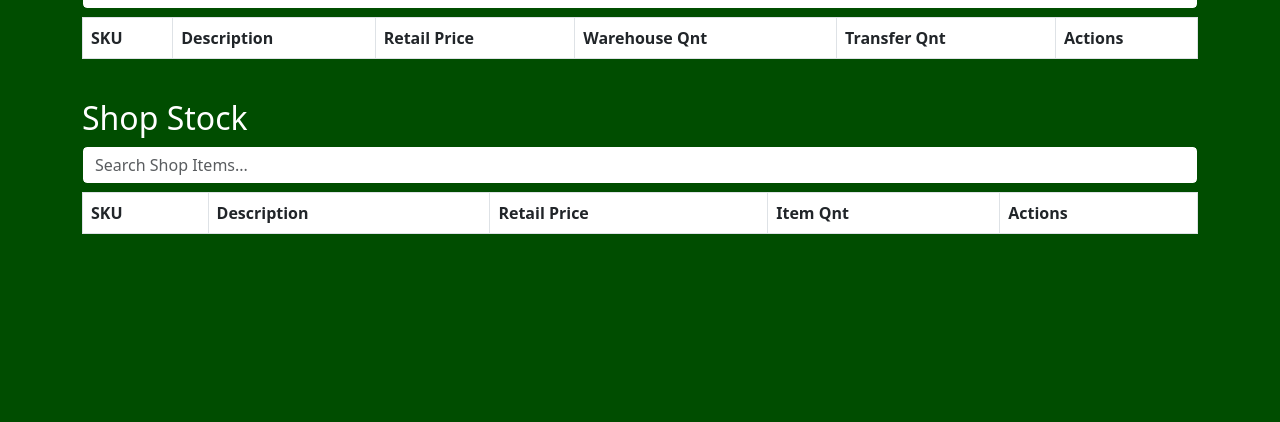
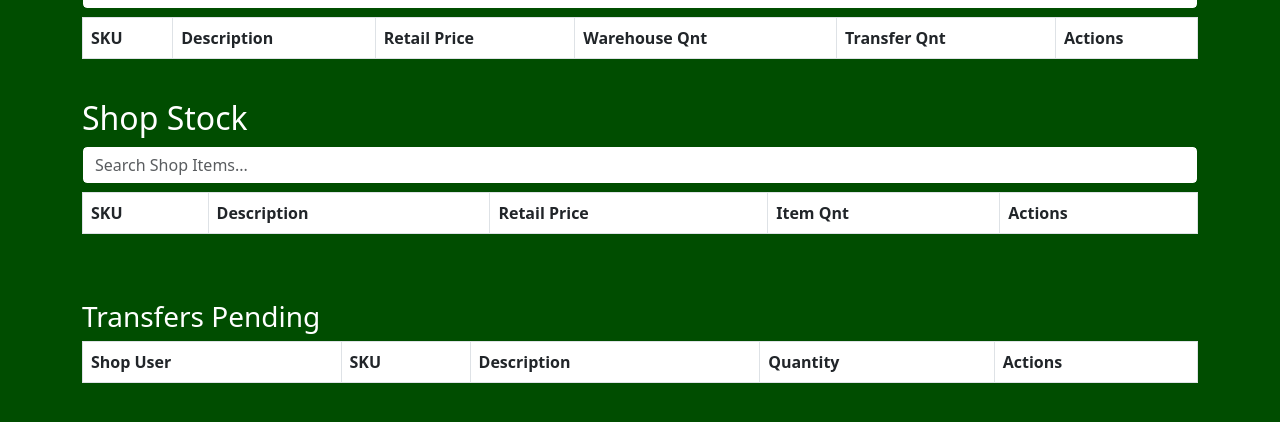
Before and after one commit to ConsciousUniverse/simpler-stock-management, a Django app: page / in a window 1280 px wide. Shown: the part 298-720 px from the top of the page. Run offline with Django 5.2, Linux system fonts and the light colour scheme; a user stored in the database is signed in; data comes from the database, SQL or seed files in the repository; both versions use the stored data as it was after the commit; lists and menus that the app fills with data are empty.

Commit message:
Transfer pending partially complete

```diff
--- a/stock_manager/serializers.py
+++ b/stock_manager/serializers.py
@@ -6,7 +6,7 @@ import re
 class UserSerializer(serializers.ModelSerializer):
     class Meta:
         model = User
-        fields = ["username"]
+        fields = ["id", "username", "email", "groups"]
 
 class ItemSerializer(serializers.ModelSerializer):
     class Meta:
--- a/stock_manager/urls.py
+++ b/stock_manager/urls.py
@@ -1,6 +1,6 @@
 from django.urls import path, include
 from rest_framework.routers import DefaultRouter
-from .views import ItemViewSet, ShopItemViewSet, TransferItemViewSet, index, get_user, transfer_item, toggle_update_mode, get_edit_lock_status  # Add TransferItemViewSet import
+from .views import ItemViewSet, ShopItemViewSet, TransferItemViewSet, index, get_user, transfer_item, complete_transfer, toggle_update_mode, get_edit_lock_status  # Add TransferItemViewSet import
 from rest_framework.authtoken.views import obtain_auth_token
 from django.conf.urls.static import static
 from django.conf import settings
@@ -16,6 +16,7 @@ urlpatterns = [
     path('auth/user/', get_user, name='get_user'),  # Custom user endpoint
     path('auth/token/', obtain_auth_token, name='api_token_auth'),  # Optional token login
     path('api/transfer/', transfer_item, name='transfer_item'),  # Add this line
+    path('api/complete-transfer/', complete_transfer, name='complete_transfer'),
     path('api/toggle_update_mode/', toggle_update_mode, name='toggle_update_mode'),  # Ensure correct import
     path('api/get_edit_lock_status/', get_edit_lock_status, name='get_edit_lock_status'),  # Add this line
 ]
--- a/stock_manager/views.py
+++ b/stock_manager/views.py
@@ -96,7 +96,11 @@ class TransferItemViewSet(viewsets.ModelViewSet):
     pagination_class = CustomPagination
 
     def get_queryset(self):
-        queryset = TransferItem.objects.all()
+        user = self.request.user
+        if user.groups.filter(name="managers").exists():
+            queryset = TransferItem.objects.all()
+        else:
+            queryset = TransferItem.objects.filter(shop_user=user)
         search_query = self.request.query_params.get("search", None)
         if search_query:
             queryset = queryset.filter(item__description__icontains=search_query)
@@ -134,6 +138,33 @@ def get_user(request):
             "groups": list(user.groups.values_list("name", flat=True)),
         }
     )
+
+
+@api_view(["POST"])
+@permission_classes([IsAuthenticated])
+def complete_transfer(request):
+    if not request.user.groups.filter(name="managers").exists():
+        logger.debug("Permission denied: user is not in managers group.")
+        return Response(
+            {"detail": "Permission denied."}, status=status.HTTP_403_FORBIDDEN
+        )
+
+    sku = request.data.get("sku")
+    quantity = request.data.get("quantity")
+    shop_user_id = request.data.get("shop_user_id")
+
+    try:
+        item = Item.objects.get(sku=sku)
+        item.transfer_to_shop(
+            shop_user=shop_user_id, transfer_quantity=quantity, complete=True
+        )
+    except Item.DoesNotExist:
+        logger.debug("Item not found: sku=%s", sku)
+        return Response({"detail": "Item not found."}, status=status.HTTP_404_NOT_FOUND)
+    except ValueError as e:
+        logger.debug("ValueError during transfer: %s", str(e))
+        return Response({"detail": str(e)}, status=status.HTTP_400_BAD_REQUEST)
+    return Response({"detail": "Transfer successful."}, status=status.HTTP_200_OK)
 
 
 @api_view(["POST"])
@@ -181,8 +212,6 @@ def transfer_item(request):
     except ValueError as e:
         logger.debug("ValueError during transfer: %s", str(e))
         return Response({"detail": str(e)}, status=status.HTTP_400_BAD_REQUEST)
-
-    logger.debug("Transfer successful: sku=%s, quantity=%d", sku, transfer_quantity)
     return Response({"detail": "Transfer successful."}, status=status.HTTP_200_OK)
 
 
@@ -203,12 +232,13 @@ def toggle_update_mode(request):
         status=status.HTTP_200_OK,
     )
 
+
 @csrf_exempt
 def get_edit_lock_status(request):
-    if request.method == 'GET':
+    if request.method == "GET":
         try:
             admin = Admin.objects.first()
-            return JsonResponse({'edit_lock': admin.edit_lock})
+            return JsonResponse({"edit_lock": admin.edit_lock})
         except Admin.DoesNotExist:
-            return JsonResponse({'edit_lock': False})
-    return JsonResponse({'error': 'Invalid request method'}, status=400)
+            return JsonResponse({"edit_lock": False})
+    return JsonResponse({"error": "Invalid request method"}, status=400)
--- a/templates/index.html
+++ b/templates/index.html
@@ -41,7 +41,7 @@
 
         .btn-outline-primary {
             color: var(--secondary-color);
-            border-color: var(--secondary-color);
+            border-color: var (--secondary-color);
             border-radius: var(--border-radius);
         }
 
@@ -84,14 +84,16 @@
         .btn-primary {
             background-color: var(--secondary-color);
             border-color: var(--secondary-color);
-            color: var (--primary-color);
+            color: var(--primary-color);
+            /* Changed from var(--text-color) to var(--primary-color) */
             border-radius: var(--border-radius);
         }
 
         .btn-primary:hover {
-            background-color: var(--primary-color);
+            background-color: var(--text-color);
             border-color: var(--primary-color);
-            color: var(--secondary-color);
+            color: var(--primary-color) !important;
+            /* Ensure the color is white on mouseover */
         }
 
         .btn-outline-primary#authLink {
@@ -109,13 +111,14 @@
         .pagination .page-link {
             background-color: var(--secondary-color);
             color: var(--primary-color);
+            /* Changed from var(--text-color) to var(--primary-color) */
             border-color: var(--secondary-color);
             border-radius: var(--border-radius);
         }
 
         .pagination .page-link:hover {
-            background-color: var(--primary-color);
-            color: var(--secondary-color);
+            background-color: var(--text-color);
+            color: var(--primary-color);
         }
 
         .table {
@@ -211,7 +214,7 @@
         <input type='number' id='quantity' placeholder='Quantity' class='form-control mb-2'>
         <button id='addItem' class='btn btn-primary'>Add</button>
     </div>
-    <div id="transfersPendingSection" class="d-none">
+    <div id="transfersPendingSection">
         <h3>Transfers Pending</h3>
         <table class='table table-bordered'>
             <thead>
@@ -251,9 +254,12 @@
             } else if (tableNum === 2) {
                 apiUrl = '/api/shop_items/';
             } else if (tableNum === 3) {
-                apiUrl = '/api/transfer_items/';  // Ensure this endpoint exists on the server
+                apiUrl = '/api/transfer_items/';
+                if (window.userGroups && window.userGroups.includes("shop_users")) {
+                    apiUrl += `?shop_user_username=${window.loggedInUsername}`;
+                }
             }
-            apiUrl += `?page=${page}&search=${encodeURIComponent(searchQuery)}`;
+            apiUrl += `${apiUrl.includes('?') ? '&' : '?'}page=${page}&search=${encodeURIComponent(searchQuery)}`;
             if (sortColumn) {
                 apiUrl += `&ordering=${sortOrder === 'asc' ? '' : '-'}${sortColumn}`;
             }
@@ -307,14 +313,13 @@
                     } else if (tableNum === 3) {
                         row = `
                 <tr>
-                    <td>${item.shop_user.username}</td>
+                    ${window.userGroups && window.userGroups.includes("shop_users") ? '' : `<td>${item.shop_user.username}</td>`}
                     <td>${item.item.sku}</td>
                     <td>${item.item.description}</td>
                     <td>${item.quantity}</td>
-
                     <td class="actions">
-                        <button onclick='dispatchTransfer("${item.item.sku}")' class='btn btn-info'>Dispatched</button>
-                        <button onclick='cancelTransfer("${item.item.sku}")' class='btn btn-danger'>Cancel</button>
+                        <button onclick='completeTransfer("${item.item.sku}", "${item.shop_user.id}", "${item.quantity}")' class='btn btn-info'>Dispatch</button>
+                        <button onclick='cancelTransfer("${item.item.sku}", "${item.shop_user.id}", "${item.quantity}")' class='btn btn-danger'>Cancel</button>
                     </td>
                 </tr>`;
                     }
@@ -395,6 +400,7 @@
                 success: function () {
                     fetchItems(1);
                     fetchItems(2);
+                    fetchItems(3);
                 }
             });
         }
@@ -451,6 +457,7 @@
                 success: function () {
                     fetchItems(1);
                     fetchItems(2);
+                    fetchItems(3);
                 },
                 error: function (xhr) {
                     alert(xhr.responseJSON.detail);
@@ -458,15 +465,37 @@
             });
         }
 
-        function dispatchTransfer(sku) {
-            console.log(`Dispatched button clicked for SKU: ${sku}`);
+
+
+        function completeTransfer(sku, shop_user_id, quantity) {
+            $.ajax({
+                url: '/api/complete-transfer/',
+                type: 'POST',
+                contentType: 'application/json',
+                headers: { 'X-CSRFToken': getCSRFToken() },
+                data: JSON.stringify({
+                    sku: sku,
+                    shop_user_id: shop_user_id,
+                    quantity: quantity
+                }),
+                success: function () {
+                    console.log('Success')
+                    fetchItems(1);
+                    fetchItems(2);
+                    fetchItems(3);
+                },
+                error: function (xhr) {
+                    alert(xhr.responseJSON.detail);
+                }
+            });
+        }
+
+        function cancelTransfer(sku, shop_user_id, quantity) {
+            console.log(`Dispatch: sku: ${sku}, shop_user_id: ${shop_user_id}, quantity: ${quantity}`);
             // Add your code here
         }
 
-        function cancelTransfer(sku) {
-            console.log(`Cancel button clicked for SKU: ${sku}`);
-            // Add your code here
-        }
+
 
         function toggleUpdateMode() {
             const updateModeButton = $('#updateModeToggle');
@@ -491,15 +520,15 @@
             });
         }
 
-        function tailor_dashboard(groups) {
+        function tailor_dashboard(groups, username) {
             window.userGroups = groups;  // Store user groups globally
+            window.loggedInUsername = username;  // Store logged-in username globally
             if (groups && groups.includes("managers")) {
                 $(".shop-stock").hide();
                 $(".warehouse-stock").addClass("col-md-12");
                 $(".warehouse-stock").removeClass("col-md-6");
                 $("#addItemSection").removeClass("d-none");
                 $("#updateModeToggle").removeClass("d-none");
-                $("#transfersPendingSection").removeClass("d-none");
                 // Fetch the current edit_lock status from the server
                 $.ajax({
                     url: '/api/get_edit_lock_status/',
@@ -513,12 +542,20 @@
                 });
             } else {
                 $(".shop-stock").show();
+                if (groups.includes("shop_users")) {
+                    $("th:contains('Shop User')").hide();  // Hide the "Shop User" column header
+                    $("#itemTable3 tr").each(function () {
+                        $(this).find("td:first").hide();  // Hide the first column in each row
+                    });
+                }
             }
 
             // Remove 'Transfer Qnt' column header if user is not in shop_users group
             if (!groups.includes("shop_users")) {
                 $("th:contains('Transfer Qnt')").hide();
             }
+
+
         }
 
         function checkAuthStatus() {
@@ -529,7 +566,7 @@
                 success: function (data) {
                     if (data.username) {
                         $("#userStatus").text(`Logged in as: ${data.username}`);
-                        tailor_dashboard(data.groups)
+                        tailor_dashboard(data.groups, data.username);
                         $("#authLink").text("Logout").off("click").on("click", function (event) {
                             event.preventDefault();
                             $.ajax({
```
Also changed, not shown: stock_manager/models.py (+48 -23 lines), db.sqlite3.
